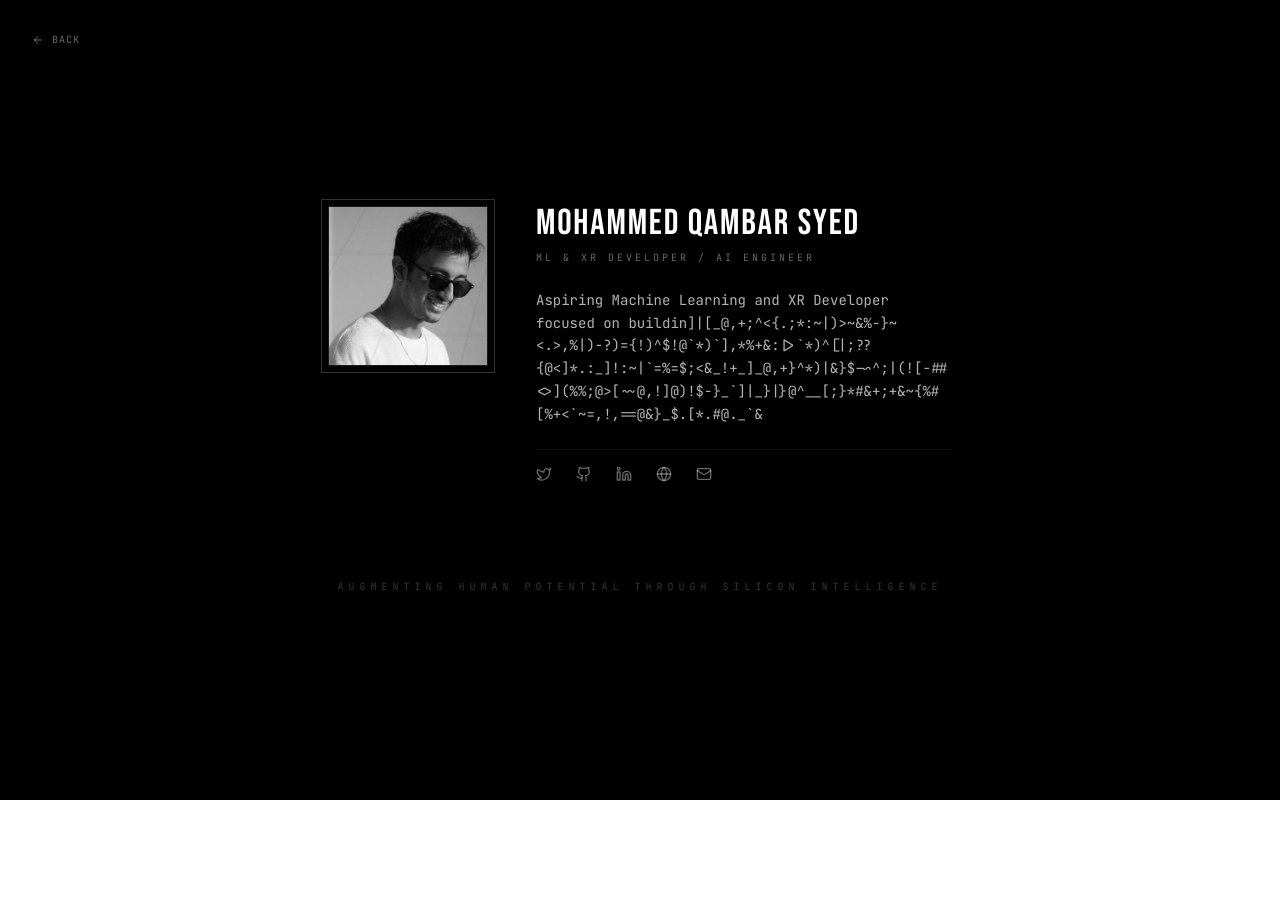
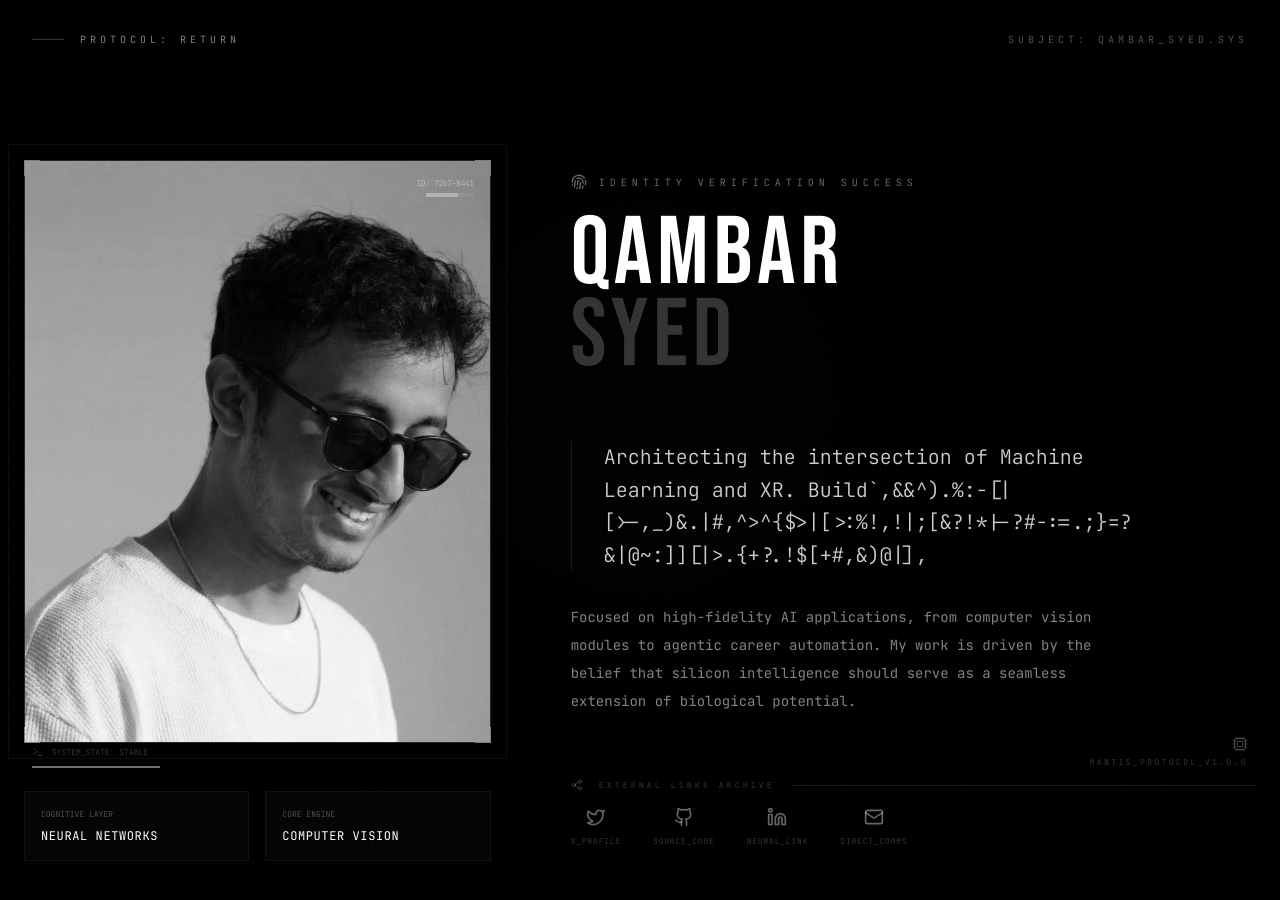
Before and after one commit to Qambar-dev-0207/PraxisAI, a Next.js app: page /about in a window 1280 px wide. Shown: the top 900 px of the page. Before the commit the page ends 800 px from the top, so only its background shows below. Built offline with nearby package versions, Linux system fonts and the light colour scheme.

Commit message:
Redesign About page with complex HUD layout and advanced animations

```diff
--- a/app/about/page.tsx
+++ b/app/about/page.tsx
@@ -1,86 +1,217 @@
 'use client'
 
-import { motion } from 'framer-motion'
+import { motion, useScroll, useTransform } from 'framer-motion'
 import Link from 'next/link'
 import Image from 'next/image'
-import { ArrowLeft, Mail, Github, Linkedin, Globe, Twitter } from 'lucide-react'
+import { useRef } from 'react'
+import { ArrowLeft, Mail, Github, Linkedin, Globe, Twitter, Terminal, Cpu, Fingerprint, Share2 } from 'lucide-react'
 import AuthDecor from '../components/AuthDecor'
 import NoiseOverlay from '../components/NoiseOverlay'
 import TextScramble from '../components/TextScramble'
+import GlitchText from '../components/GlitchText'
+import MagneticButton from '../components/MagneticButton'
 
 export default function AboutPage() {
+    const containerRef = useRef(null)
+    const { scrollYProgress } = useScroll({
+        target: containerRef,
+        offset: ["start start", "end end"]
+    })
+
+    const opacity = useTransform(scrollYProgress, [0, 0.2], [1, 0])
+    const scale = useTransform(scrollYProgress, [0, 0.2], [1, 0.95])
+
+    const containerVariants = {
+        hidden: { opacity: 0 },
+        visible: {
+            opacity: 1,
+            transition: {
+                staggerChildren: 0.1,
+                delayChildren: 0.3
+            }
+        }
+    }
+
+    const itemVariants = {
+        hidden: { opacity: 0, y: 20 },
+        visible: {
+            opacity: 1,
+            y: 0,
+            transition: { duration: 0.8, ease: [0.22, 1, 0.36, 1] }
+        }
+    }
+
     return (
-        <main className="min-h-screen bg-black text-white selection:bg-white/30 selection:text-white relative overflow-hidden">
+        <main ref={containerRef} className="min-h-[150vh] bg-black text-white selection:bg-white selection:text-black relative overflow-hidden font-mono">
             <AuthDecor />
             <NoiseOverlay />
 
-            {/* Navigation */}
-            <nav className="fixed top-0 left-0 w-full p-8 z-50 flex justify-between items-start pointer-events-none">
-                <div className="pointer-events-auto">
-                    <Link href="/" className="group flex items-center gap-2 font-mono text-[10px] uppercase tracking-widest text-white/40 hover:text-white transition-colors">
-                        <ArrowLeft className="w-3 h-3 group-hover:-translate-x-1 transition-transform" />
-                        <span>Back</span>
+            {/* Fixed Background HUD elements */}
+            <div className="fixed inset-0 pointer-events-none z-0 opacity-10">
+                <div className="absolute top-0 left-0 w-full h-full bg-[linear-gradient(to_right,#80808012_1px,transparent_1px),linear-gradient(to_bottom,#80808012_1px,transparent_1px)] bg-[size:40px_40px]"></div>
+                <div className="absolute inset-0 bg-[radial-gradient(circle_at_50%_50%,rgba(255,255,255,0.05),transparent)]"></div>
+            </div>
+
+            {/* Top Navigation */}
+            <nav className="fixed top-0 left-0 w-full p-8 z-50 flex justify-between items-center">
+                <motion.div initial={{ opacity: 0, x: -20 }} animate={{ opacity: 1, x: 0 }}>
+                    <Link href="/" className="group flex items-center gap-4 text-[10px] uppercase tracking-[0.4em] text-white/50 hover:text-white transition-all">
+                        <div className="w-8 h-px bg-white/20 group-hover:w-12 group-hover:bg-white transition-all"></div>
+                        <span>Protocol: Return</span>
                     </Link>
-                </div>
+                </motion.div>
+                <motion.div initial={{ opacity: 0, x: 20 }} animate={{ opacity: 1, x: 0 }} className="text-[10px] text-white/30 uppercase tracking-[0.4em]">
+                    Subject: Qambar_Syed.sys
+                </motion.div>
             </nav>
 
-            <div className="relative z-10 container mx-auto px-6 min-h-screen flex flex-col justify-center max-w-2xl py-24">
+            <section className="relative z-10 container mx-auto px-6 pt-40 pb-20">
+                <motion.div
+                    variants={containerVariants}
+                    initial="hidden"
+                    animate="visible"
+                    className="grid grid-cols-1 lg:grid-cols-12 gap-20"
+                >
+                    {/* Visual Identity Column */}
+                    <motion.div variants={itemVariants} className="lg:col-span-5 space-y-12">
+                        <div className="relative group">
+                            {/* Decorative Frame */}
+                            <div className="absolute -inset-4 border border-white/5 pointer-events-none group-hover:border-white/20 transition-colors duration-700"></div>
+                            <div className="absolute top-0 left-0 w-4 h-4 border-t border-l border-white/40"></div>
+                            <div className="absolute top-0 right-0 w-4 h-4 border-t border-r border-white/40"></div>
+                            <div className="absolute bottom-0 left-0 w-4 h-4 border-b border-l border-white/40"></div>
+                            <div className="absolute bottom-0 right-0 w-4 h-4 border-b border-r border-white/40"></div>
 
-                <motion.div
-                    initial={{ opacity: 0, y: 10 }}
-                    animate={{ opacity: 1, y: 0 }}
-                    transition={{ duration: 0.8 }}
-                    className="space-y-12"
-                >
-                    {/* Profile Section */}
-                    <div className="flex flex-col md:flex-row gap-12 items-center md:items-start">
-                        <div className="relative w-40 h-40 grayscale hover:grayscale-0 transition-all duration-700 border border-white/10 p-1">
-                            <div className="absolute inset-0 border border-white/20 -m-2 pointer-events-none"></div>
-                            <Image
-                                src="/pfp.jpeg"
-                                alt="Mohammed Qambar Syed"
-                                fill
-                                className="object-cover"
-                                priority
-                            />
+                            {/* Image Container with Scanning Effect */}
+                            <div className="relative aspect-[4/5] w-full overflow-hidden bg-white/5 border border-white/10 grayscale hover:grayscale-0 transition-all duration-1000">
+                                <Image
+                                    src="/pfp.jpeg"
+                                    alt="Mohammed Qambar Syed"
+                                    fill
+                                    className="object-cover scale-110 group-hover:scale-100 transition-transform duration-1000"
+                                    priority
+                                />
+                                {/* Scan Line */}
+                                <div className="absolute inset-0 bg-gradient-to-b from-transparent via-white/10 to-transparent h-1/2 w-full -translate-y-full animate-[scan_4s_linear_infinite] pointer-events-none"></div>
+
+                                {/* HUD Overlays */}
+                                <div className="absolute top-4 right-4 flex flex-col items-end gap-1 opacity-40 group-hover:opacity-100 transition-opacity">
+                                    <div className="text-[8px] uppercase tracking-tighter">ID: 7267-8441</div>
+                                    <div className="w-12 h-1 bg-white/20 overflow-hidden">
+                                        <div className="h-full bg-white w-2/3 animate-pulse"></div>
+                                    </div>
+                                </div>
+                            </div>
                         </div>
 
-                        <div className="flex-1 space-y-6 text-center md:text-left">
-                            <div>
-                                <h1 className="text-4xl font-display tracking-tight uppercase leading-none mb-2">
-                                    Mohammed Qambar Syed
-                                </h1>
-                                <p className="font-mono text-[10px] uppercase tracking-[0.3em] text-white/40">
-                                    ML & XR Developer / AI Engineer
+                        {/* Status Grid */}
+                        <div className="grid grid-cols-2 gap-4">
+                            <div className="p-4 border border-white/5 bg-white/[0.02]">
+                                <div className="text-[8px] text-white/30 uppercase mb-2">Cognitive Layer</div>
+                                <div className="text-xs uppercase tracking-wider">Neural Networks</div>
+                            </div>
+                            <div className="p-4 border border-white/5 bg-white/[0.02]">
+                                <div className="text-[8px] text-white/30 uppercase mb-2">Core Engine</div>
+                                <div className="text-xs uppercase tracking-wider">Computer Vision</div>
+                            </div>
+                        </div>
+                    </motion.div>
+
+                    {/* Content Column */}
+                    <motion.div variants={itemVariants} className="lg:col-span-7 flex flex-col justify-center space-y-16">
+                        <div className="space-y-6">
+                            <motion.div
+                                initial={{ opacity: 0 }}
+                                animate={{ opacity: 1 }}
+                                transition={{ delay: 0.5 }}
+                                className="flex items-center gap-3 text-white/40"
+                            >
+                                <Fingerprint className="w-4 h-4" />
+                                <span className="text-[10px] uppercase tracking-[0.5em]">Identity Verification Success</span>
+                            </motion.div>
+
+                            <h1 className="text-6xl md:text-8xl font-display tracking-tight uppercase leading-[0.85]">
+                                <GlitchText text="Qambar" />
+                                <span className="block text-white/20"><GlitchText text="Syed" /></span>
+                            </h1>
+                        </div>
+
+                        <div className="space-y-8 max-w-xl">
+                            <div className="relative pl-8 border-l border-white/10">
+                                <p className="text-lg md:text-xl leading-relaxed text-white/80 font-light">
+                                    <TextScramble>
+                                        Architecting the intersection of Machine Learning and XR. Building autonomous systems that don't just process data, but navigate human experience.
+                                    </TextScramble>
                                 </p>
                             </div>
 
-                            <p className="font-mono text-sm leading-relaxed text-white/70">
-                                <TextScramble>
-                                    Aspiring Machine Learning and XR Developer focused on building intelligent systems, automation workflows, and full-stack AI applications. Experienced in developing production-level solutions for job automation, computer vision, and safety monitoring.
-                                </TextScramble>
+                            <p className="text-sm text-white/50 leading-loose">
+                                Focused on high-fidelity AI applications, from computer vision modules to agentic career automation. My work is driven by the belief that silicon intelligence should serve as a seamless extension of biological potential.
                             </p>
+                        </div>
 
-                            <div className="flex flex-wrap justify-center md:justify-start gap-6 pt-4 border-t border-white/5">
-                                <a href="https://x.com/__Qambar__" target="_blank" className="text-white/40 hover:text-white transition-colors"><Twitter className="w-4 h-4"/></a>
-                                <a href="https://github.com/Qambar-dev-0207" target="_blank" className="text-white/40 hover:text-white transition-colors"><Github className="w-4 h-4"/></a>
-                                <a href="https://linkedin.com/in/mohammed-qambar-0466132b9" target="_blank" className="text-white/40 hover:text-white transition-colors"><Linkedin className="w-4 h-4"/></a>
-                                <a href="https://qambars-portfolio.netlify.app" target="_blank" className="text-white/40 hover:text-white transition-colors"><Globe className="w-4 h-4"/></a>
-                                <a href="mailto:work.qambar@gmail.com" className="text-white/40 hover:text-white transition-colors"><Mail className="w-4 h-4"/></a>
+                        {/* Social Terminal */}
+                        <div className="space-y-4">
+                            <div className="flex items-center gap-4 text-white/20">
+                                <Share2 className="w-3 h-3" />
+                                <span className="text-[8px] uppercase tracking-[0.4em]">External Links Archive</span>
+                                <div className="flex-1 h-px bg-white/10"></div>
+                            </div>
+
+                            <div className="flex flex-wrap gap-8">
+                                {[
+                                    { icon: Twitter, label: 'X_Profile', href: 'https://x.com/__Qambar__' },
+                                    { icon: Github, label: 'Source_Code', href: 'https://github.com/Qambar-dev-0207' },
+                                    { icon: Linkedin, label: 'Neural_Link', href: 'https://linkedin.com/in/mohammed-qambar-0466132b9' },
+                                    { icon: Mail, label: 'Direct_Comms', href: 'mailto:work.qambar@gmail.com' }
+                                ].map((social, i) => (
+                                    <MagneticButton key={i}>
+                                        <a
+                                            href={social.href}
+                                            target="_blank"
+                                            className="group flex flex-col items-center gap-2"
+                                        >
+                                            <social.icon className="w-5 h-5 text-white/40 group-hover:text-white transition-colors" />
+                                            <span className="text-[8px] uppercase tracking-widest text-white/20 group-hover:text-white/60 transition-colors">
+                                                {social.label}
+                                            </span>
+                                        </a>
+                                    </MagneticButton>
+                                ))}
                             </div>
                         </div>
+                    </motion.div>
+                </motion.div>
+            </section>
+
+            {/* Scrolling Footer Info */}
+            <div className="fixed bottom-0 left-0 w-full p-8 flex justify-between items-end pointer-events-none z-50">
+                <div className="space-y-2">
+                    <div className="flex items-center gap-2">
+                        <Terminal className="w-3 h-3 text-white/20" />
+                        <span className="text-[8px] text-white/20 uppercase">System_State: Stable</span>
                     </div>
+                    <div className="w-32 h-0.5 bg-white/5">
+                        <motion.div
+                            style={{ scaleX: scrollYProgress }}
+                            className="h-full bg-white/40 origin-left"
+                        />
+                    </div>
+                </div>
 
-                    {/* Minimal Quote/Manifesto */}
-                    <div className="pt-12 border-t border-white/5 opacity-20">
-                        <p className="font-mono text-[10px] uppercase tracking-[0.5em] text-center">
-                            Augmenting Human Potential through Silicon Intelligence
-                        </p>
-                    </div>
+                <div className="flex flex-col items-end gap-1">
+                    <Cpu className="w-4 h-4 text-white/20" />
+                    <span className="text-[8px] text-white/20 uppercase tracking-[0.3em]">Mantis_Protocol_v1.0.0</span>
+                </div>
+            </div>
 
-                </motion.div>
-
-            </div>
+            {/* Custom Keyframes for Scanning Effect */}
+            <style jsx global>{`
+                @keyframes scan {
+                    0% { transform: translateY(-100%); }
+                    100% { transform: translateY(200%); }
+                }
+            `}</style>
         </main>
     )
 }
```
Also changed, not shown: 1 other file (tests, documents, lock files or other folders).
